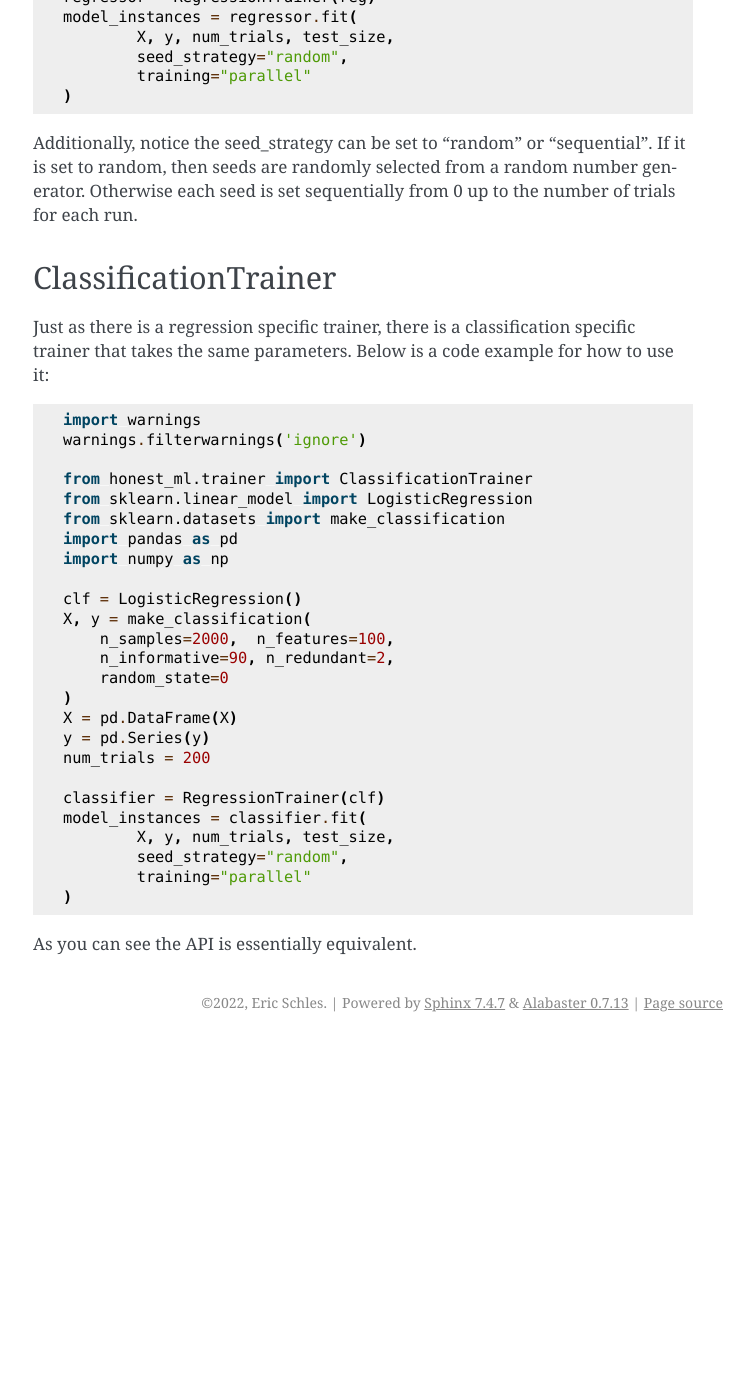
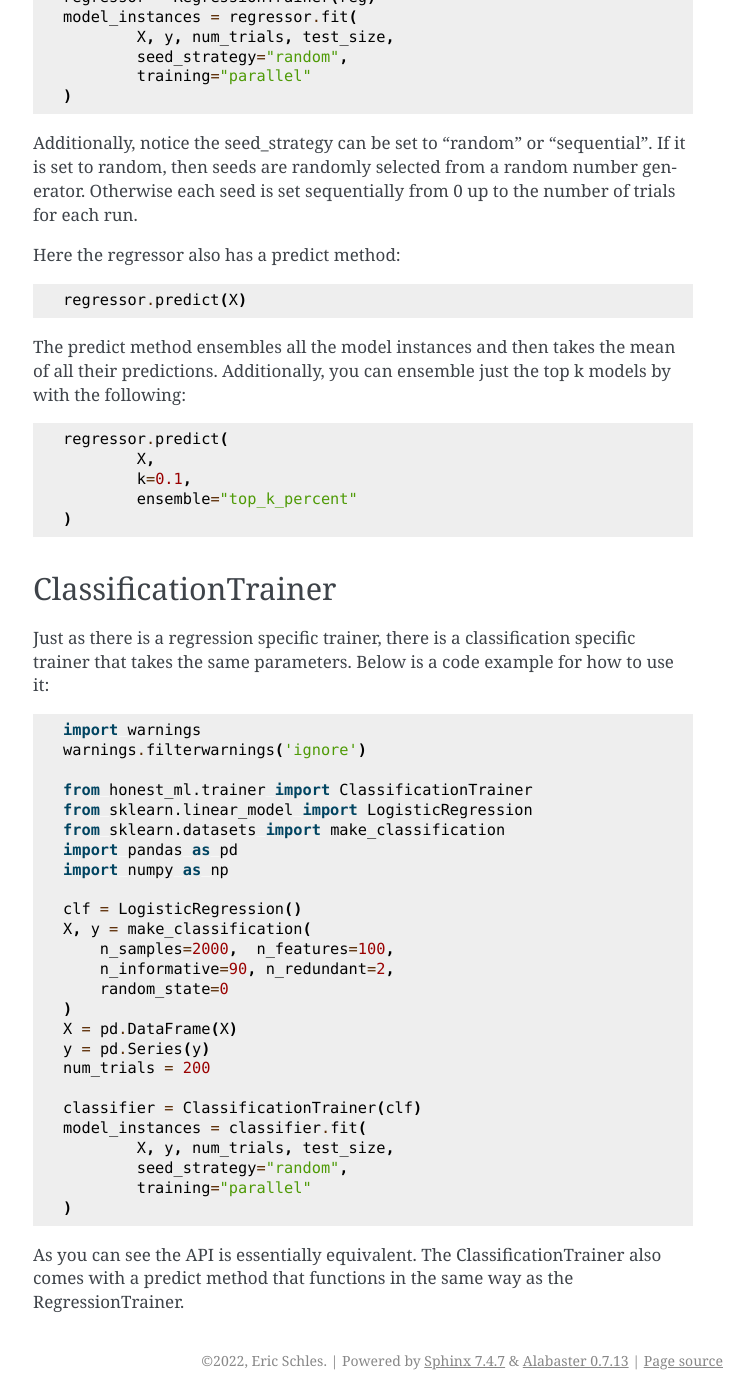
Before and after one commit to EricSchles/randomizer_ml, a Sphinx documentation site: the page built from docs/trainer.rst, in a window 1280 px wide and 1400 px high, scrolled down 3250 px. Shown: the whole window, without its empty margins (387-1141 px from the left). Built offline with Sphinx 7.4.7, drawn with Linux system fonts in a browser that asks for light colours; pages that are not in the unit, such as notebooks, are missing from menus; before the commit the page ends 4292 px from its top, so only the background shows below that.

Commit message:
adding minor fixes and trainer

```diff
--- a/docs/trainer.rst
+++ b/docs/trainer.rst
@@ -136,6 +136,18 @@ Example::
 
 Additionally, notice the seed_strategy can be set to "random" or "sequential".  If it is set to random, then seeds are randomly selected from a random number generator.  Otherwise each seed is set sequentially from 0 up to the number of trials for each run.
 
+Here the regressor also has a predict method::
+
+	regressor.predict(X)
+
+The predict method ensembles all the model instances and then takes the mean of all their predictions.  Additionally, you can ensemble just the top k models by with the following::
+
+	regressor.predict(
+		X,
+		k=0.1,
+		ensemble="top_k_percent"
+	)
+
 ClassificationTrainer
 =====================
 
@@ -160,11 +172,11 @@ Just as there is a regression specific trainer, there is a classification specif
 	y = pd.Series(y)
 	num_trials = 200
 
-	classifier = RegressionTrainer(clf)
+	classifier = ClassificationTrainer(clf)
 	model_instances = classifier.fit(
 		X, y, num_trials, test_size,
 		seed_strategy="random",
 		training="parallel"
 	)
 
-As you can see the API is essentially equivalent.
+As you can see the API is essentially equivalent.  The ClassificationTrainer also comes with a predict method that functions in the same way as the RegressionTrainer.
```
